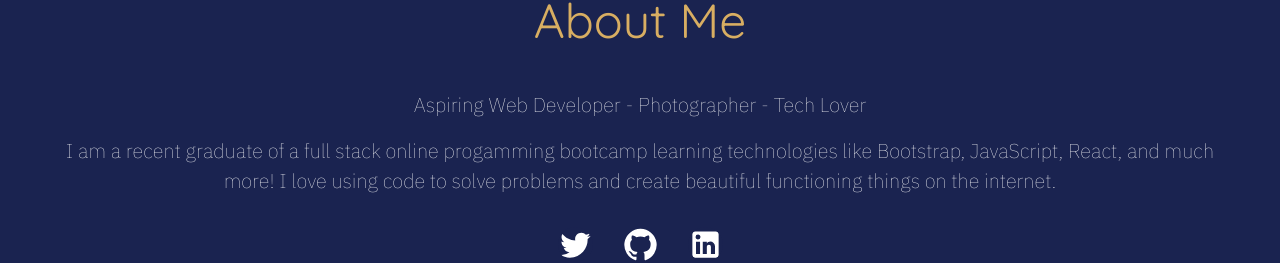
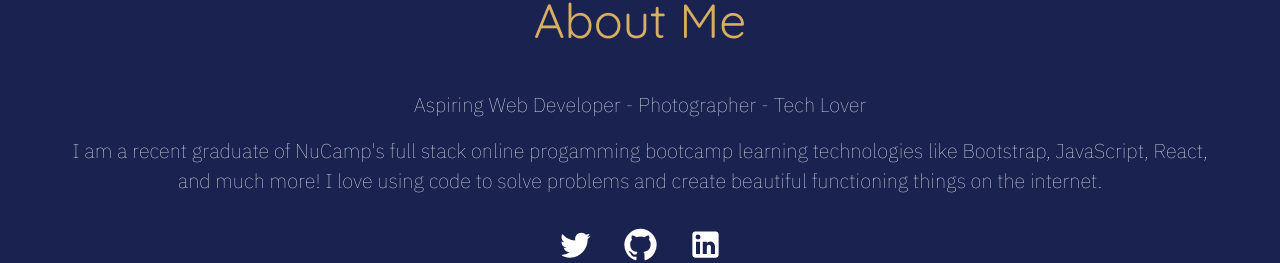
Before and after one commit to Renz757/React-Portfoilo, a React (Create React App) app: page /home in a window 1280 px wide. Shown: the part 936-1199 px from the top of the page. Built offline with nearby package versions, Linux system fonts and the light colour scheme.

Commit message:
Grammar - about me home page

```diff
--- a/src/components/HomeComponent.js
+++ b/src/components/HomeComponent.js
@@ -41,7 +41,7 @@ function Home(props) {
                     <div className="col-12 about-me">
                         <h2>About Me</h2>
                         <p className="">Aspiring Web Developer - Photographer - Tech Lover </p>
-                        <p>I am a recent graduate of a full stack online progamming bootcamp learning technologies like Bootstrap, JavaScript, React, and much more!
+                        <p>I am a recent graduate of NuCamp's full stack online progamming bootcamp learning technologies like Bootstrap, JavaScript, React, and much more!
                             I love using code to solve problems and create beautiful functioning things on the internet.
                         </p>
                     </div>
```
